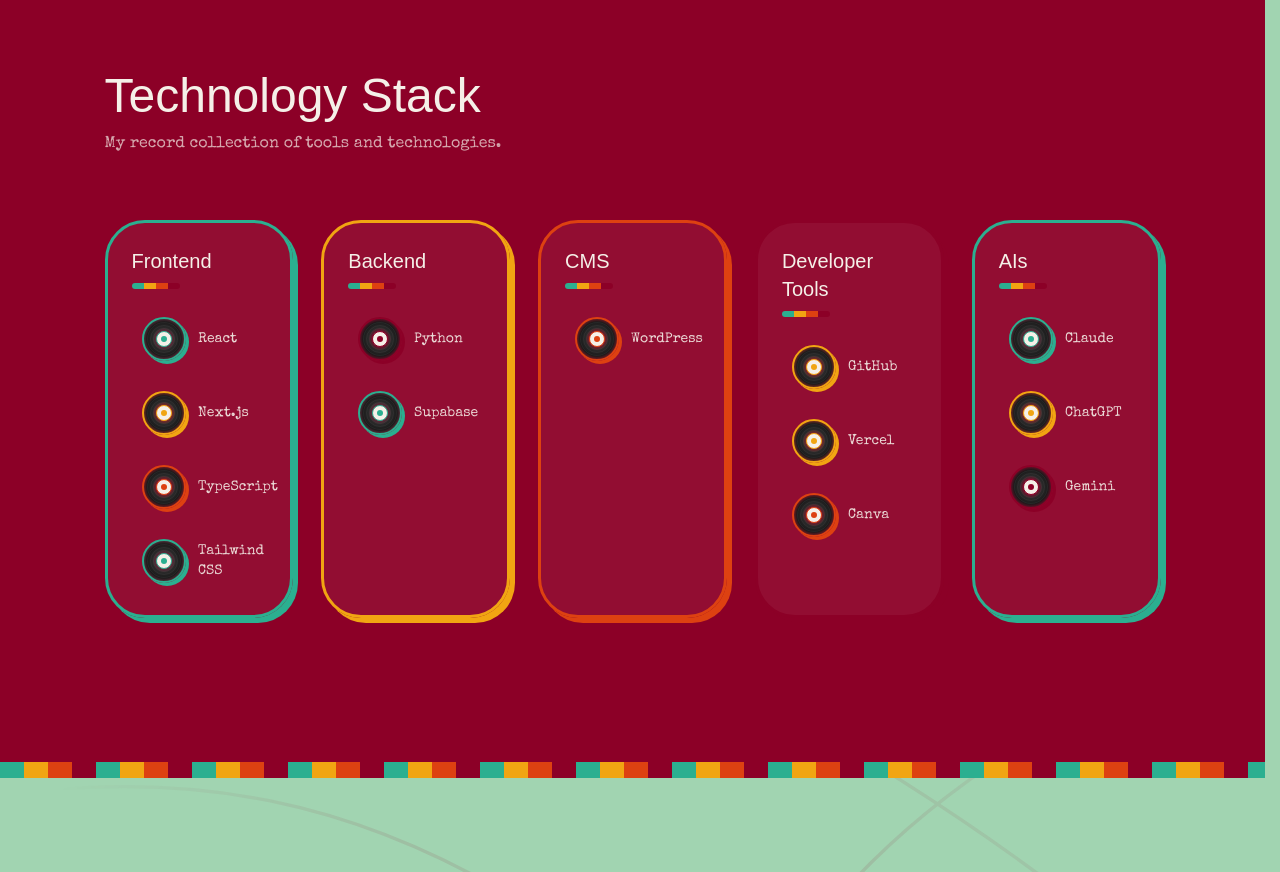
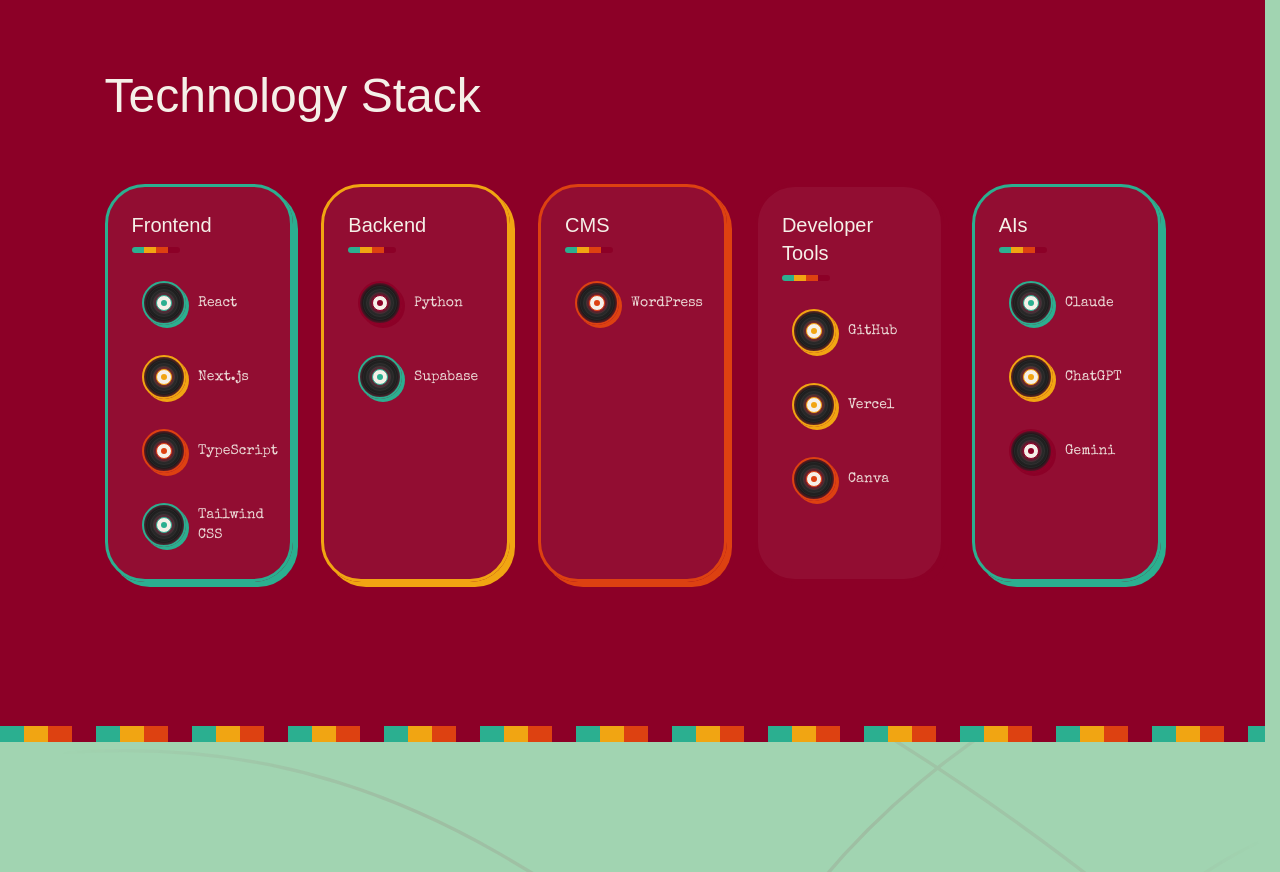
Before and after one commit to DeghneG/gab.io, a Next.js app: page / in a window 1280 px wide. Shown: the part 2520-3392 px from the top of the page. Built offline with nearby package versions, Linux system fonts and the light colour scheme; a web font is replaced by a local one.

Commit message:
Your descriptive message here

```diff
--- a/src/components/sections/Skills.tsx
+++ b/src/components/sections/Skills.tsx
@@ -211,13 +211,7 @@
       className="relative py-24 md:py-36 lg:py-40 bg-wine"
     >
       <div className="mx-auto max-w-6xl w-full px-6 md:px-10 lg:px-12">
-        <h2 className="text-3xl md:text-5xl text-cream mb-3">Technology Stack</h2>
-        <p
-          className="text-cream/70 mb-12 md:mb-16 max-w-2xl text-sm md:text-base"
-          style={{ fontFamily: "var(--font-body)" }}
-        >
-          My record collection of tools and technologies.
-        </p>
+        <h2 className="text-3xl md:text-5xl text-cream mb-12 md:mb-16">Technology Stack</h2>
 
         {/* Category Cards Grid */}
         <div className="grid grid-cols-1 sm:grid-cols-2 lg:grid-cols-5 gap-5 md:gap-6 xl:gap-7 items-stretch">
```
